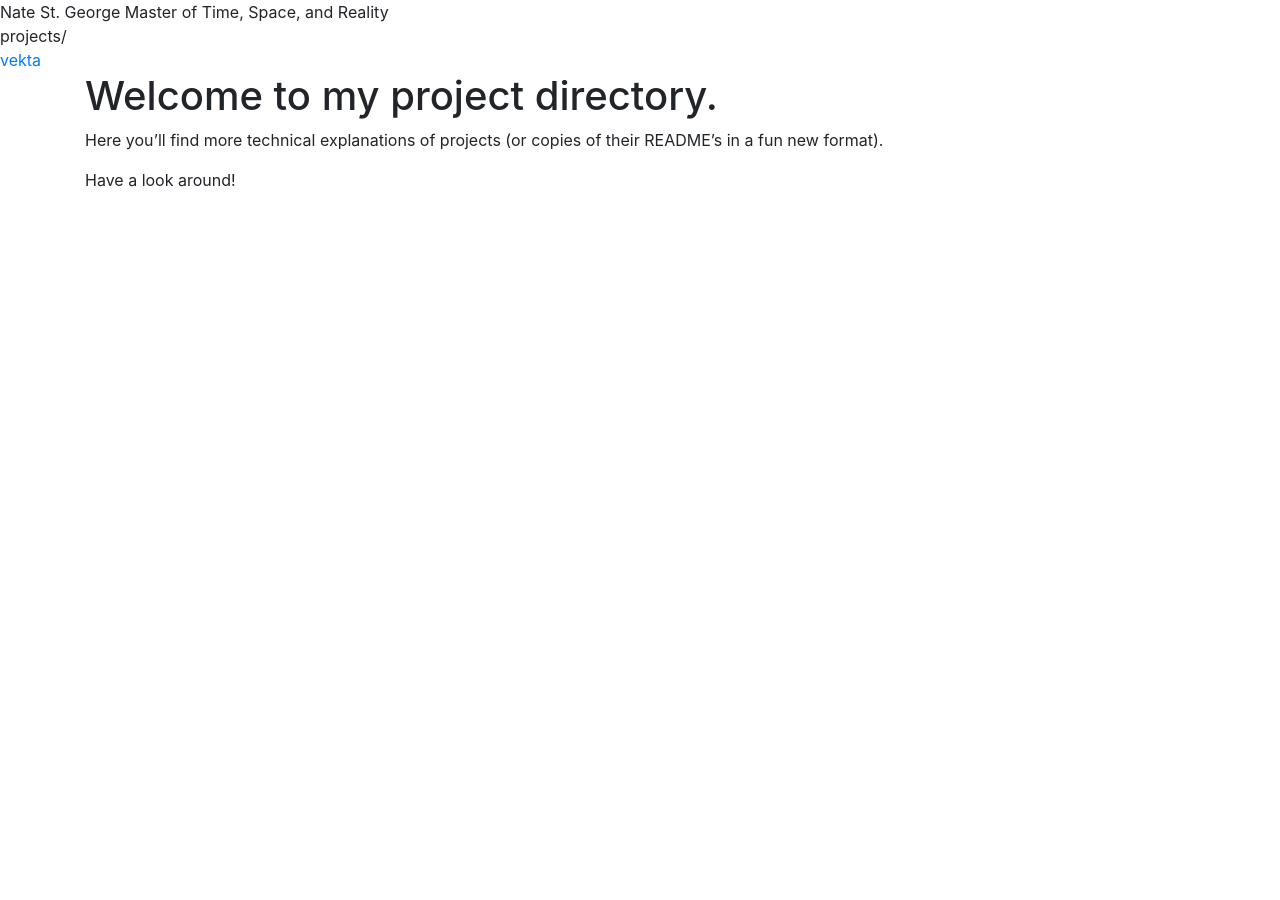
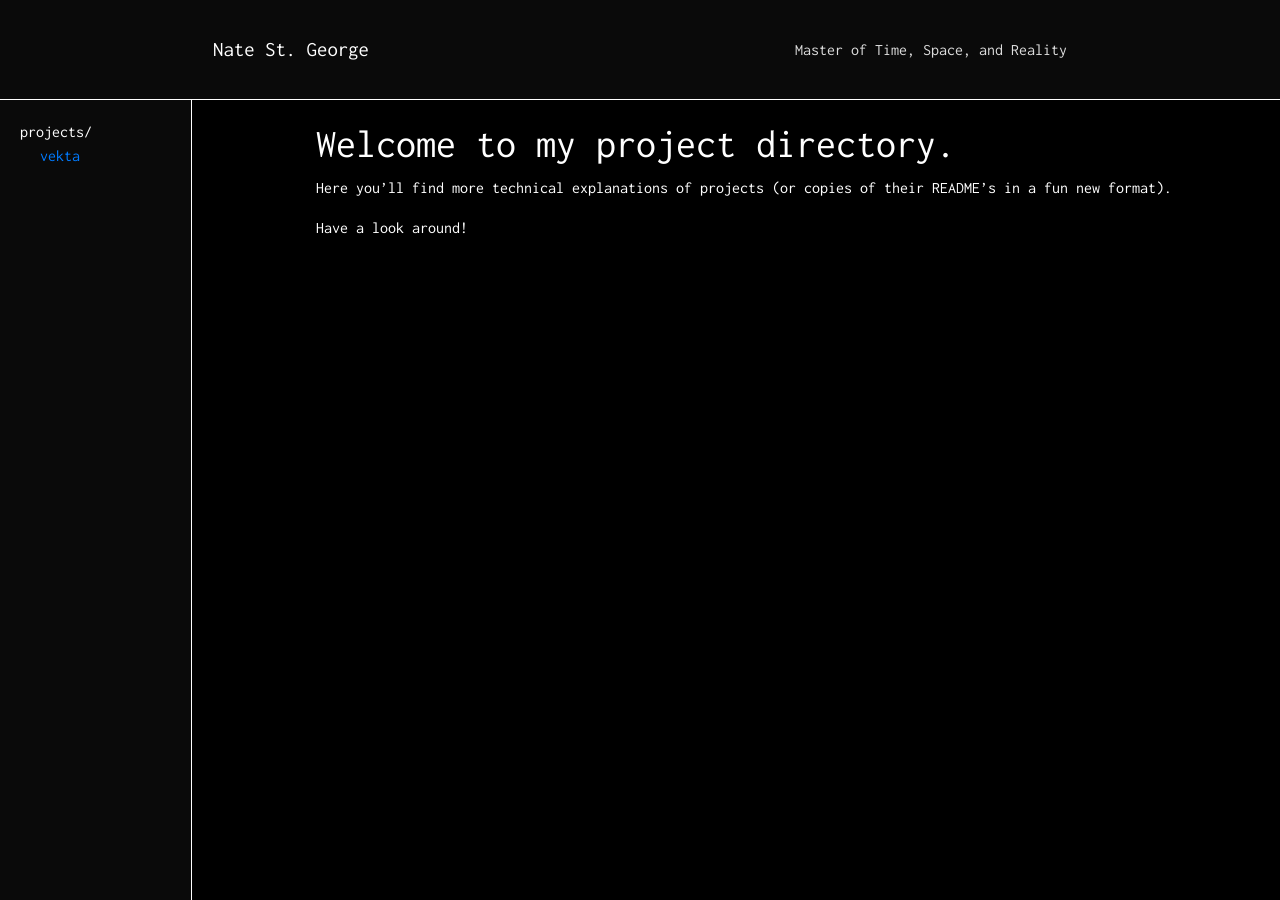
Before and after one commit to StGerGer/stgerger.github.io, a Jekyll site: the page built from index.md, in a window 1280 px wide. Built offline with Jekyll 4.4.1, drawn with Linux system fonts in a browser that asks for light colours; our own code applies the rules of GitHub Pages for plain Markdown files.

Commit message:
Update default.html

```diff
--- a/_layouts/default.html
+++ b/_layouts/default.html
@@ -6,7 +6,7 @@
     <script src="https://stackpath.bootstrapcdn.com/bootstrap/4.3.1/js/bootstrap.bundle.min.js"></script>
     <link rel="stylesheet" href="https://stackpath.bootstrapcdn.com/bootstrap/4.3.1/css/bootstrap.min.css" />
     <!-- My style -->
-    <link rel="stylesheet" href="main.css" />
+    <link rel="stylesheet" href="css/main.css" />
   </head>
   <body>
     <div id="header">
```
